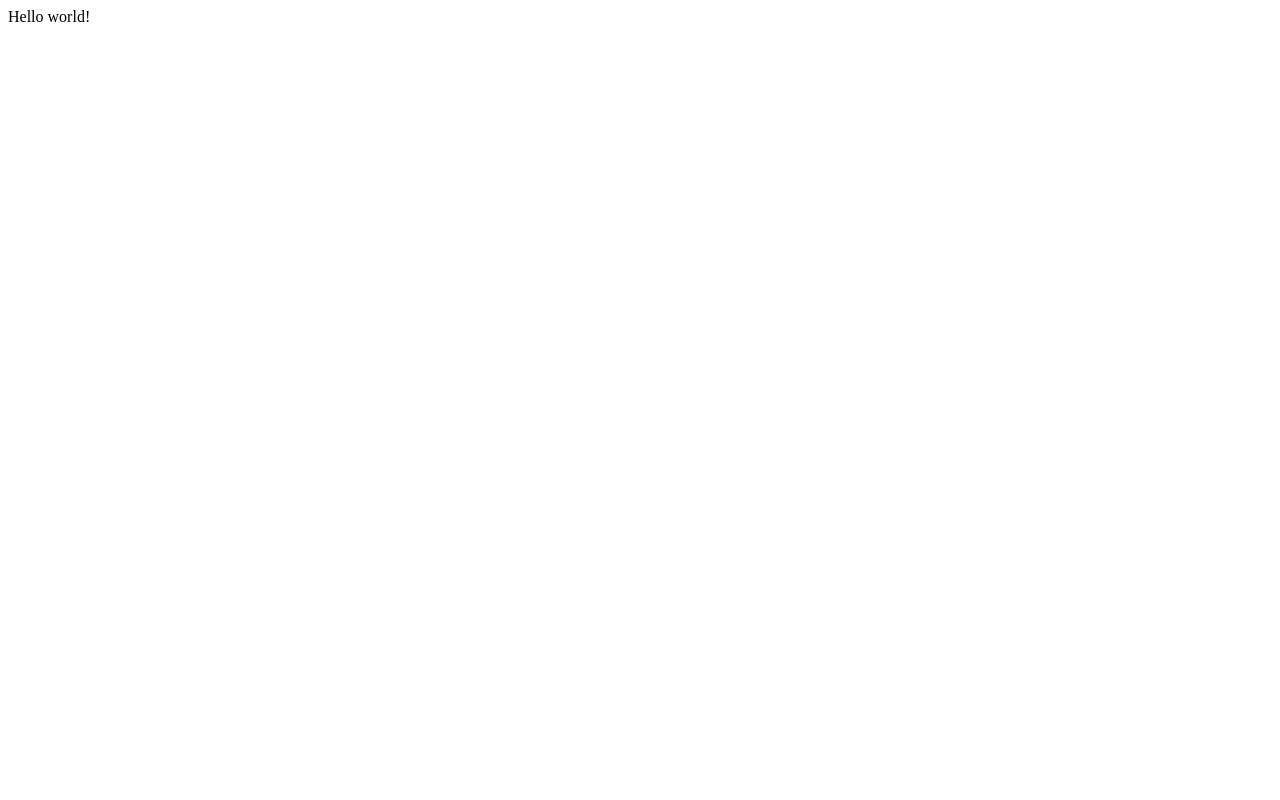
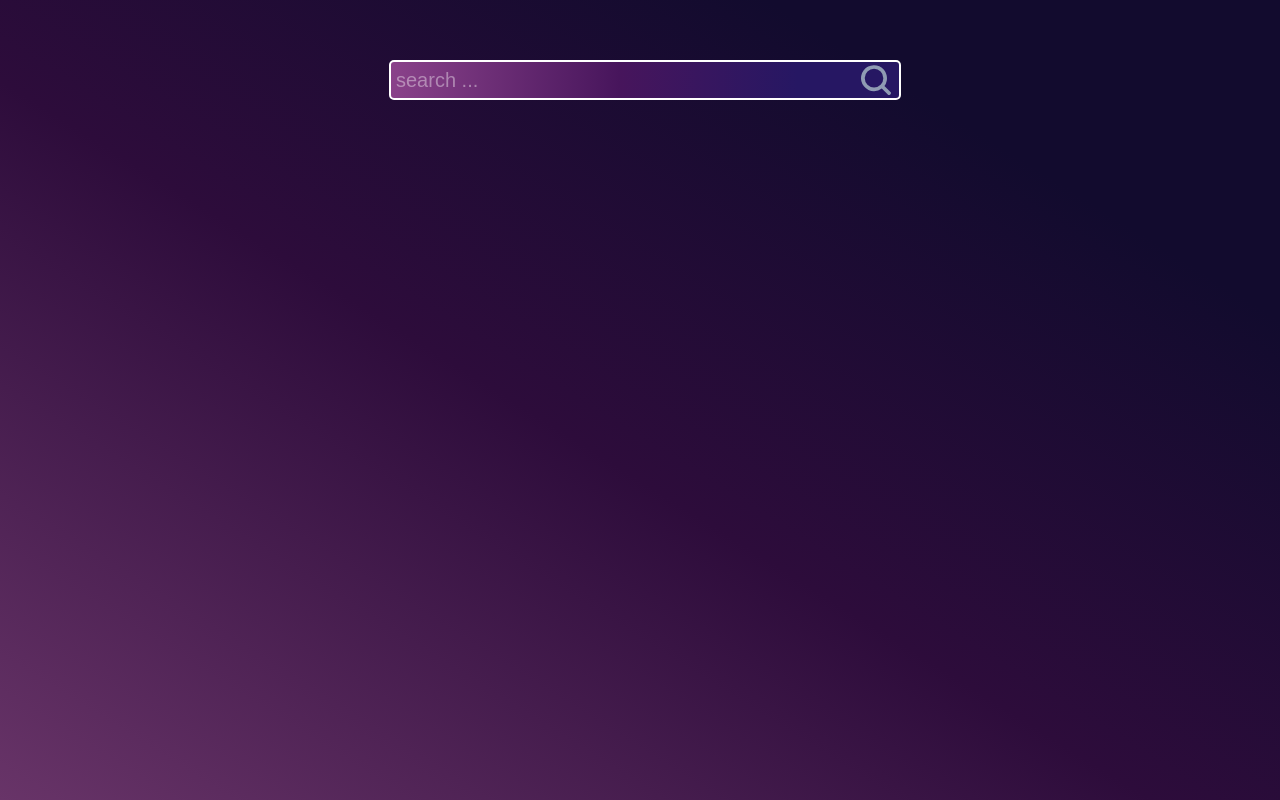
Before and after one commit to juliakocur/REACT, a React (Vite) app: page / in a window 1280 px wide. Built offline with nearby package versions, Linux system fonts and the light colour scheme.

Commit message:
feat: add search field

```diff
--- a/src/App.tsx
+++ b/src/App.tsx
@@ -1,5 +1,10 @@
-function App() {
-  return <div className="app">Hello world!</div>;
+import React from 'react';
+import Search from './components/Search/Search';
+
+class App extends React.Component {
+  render() {
+    return <Search />;
+  }
 }
 
 export default App;
--- /dev/null
+++ b/src/components/Cards/Cards.tsx
@@ -0,0 +1 @@
+import React from 'react';
--- /dev/null
+++ b/src/components/Search/Search.css
@@ -0,0 +1,38 @@
+.search {
+    width: 100%;
+    min-height: 20vh;
+    display: flex;
+    align-items: center;
+    justify-content: center;
+}
+
+.search__field {
+    min-width: 40vw;
+    min-height: 5vh;
+    padding: 5px;
+    background-image: linear-gradient(to left, #261763 20%, #47155c 55%, #8a428a);
+    border: solid 2px white;
+    border-radius: 5px;
+}
+
+.search__icon {
+    width: 30px;
+    margin-left: -40px;
+}
+
+::-webkit-input-placeholder {
+    color: rgba(255, 255, 255, 0.4);
+    font-size: 20px;
+}
+
+@media (max-width: 767px) {
+    .search {
+        min-height: 15vh;
+    }
+
+    .search__field {
+        min-width: 60vw;
+        min-height: 5vh;
+        border: solid 1px white;
+    }
+}
--- /dev/null
+++ b/src/components/Search/Search.tsx
@@ -0,0 +1,16 @@
+import React from 'react';
+import search from '../../assets/search.svg';
+import './Search.css';
+
+class Search extends React.Component {
+  render() {
+    return (
+      <div className="search">
+        <input className="search__field" type="text" placeholder="search ..." />
+        <img src={search} className="search__icon" alt="icon"></img>
+      </div>
+    );
+  }
+}
+
+export default Search;
--- a/src/index.css
+++ b/src/index.css
@@ -0,0 +1,18 @@
+* {
+    margin: 0;
+    padding: 0;
+    box-sizing: border-box;
+}
+
+#root {
+    background-image: linear-gradient(to bottom left, #120b2e 20%, #2d0c3b 55%, #683468);
+    width: 100%;
+    min-height: 100vh;
+    margin: 0 auto;
+}
+
+input {
+    outline: none;
+    font-size: 1.3rem;
+    color: white;
+}
```
Also changed, not shown: .eslintrc.cjs, src/assets/search.svg (added), src/components/Cards/Cards.css (added).
